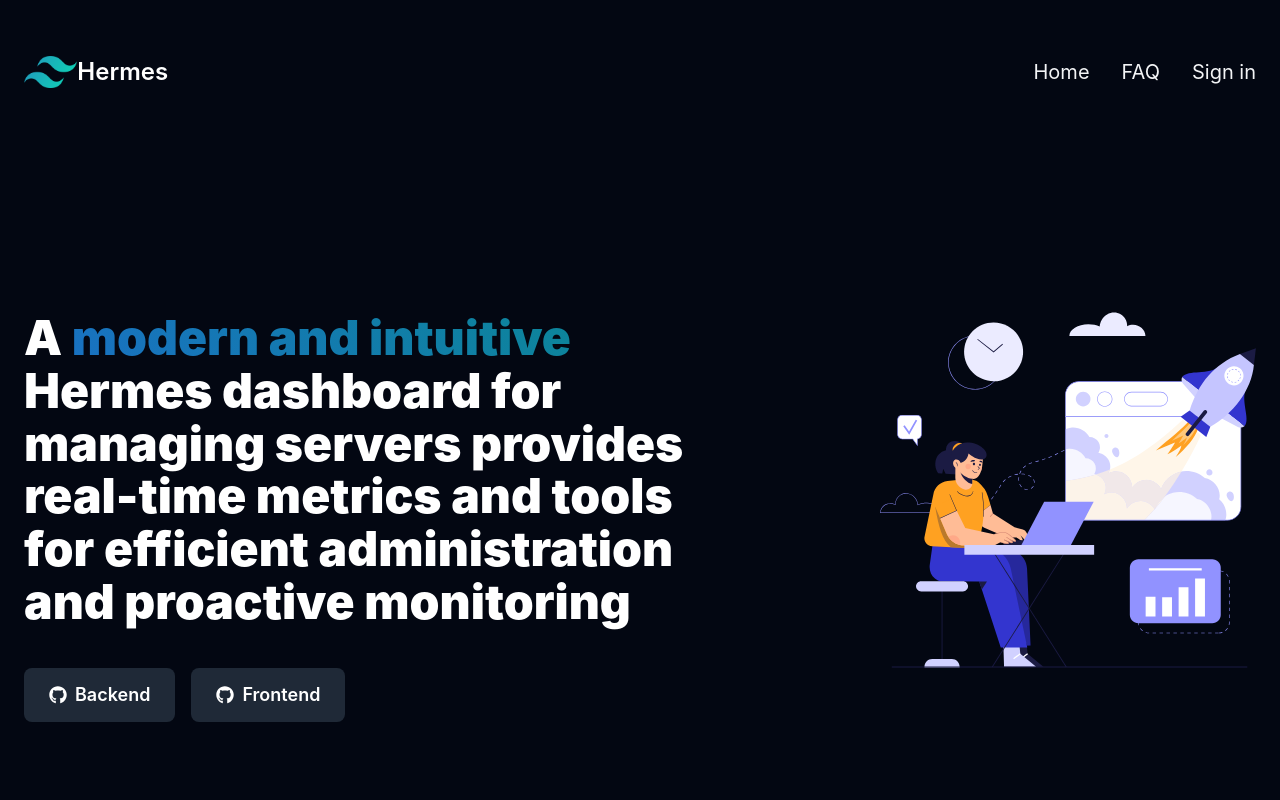
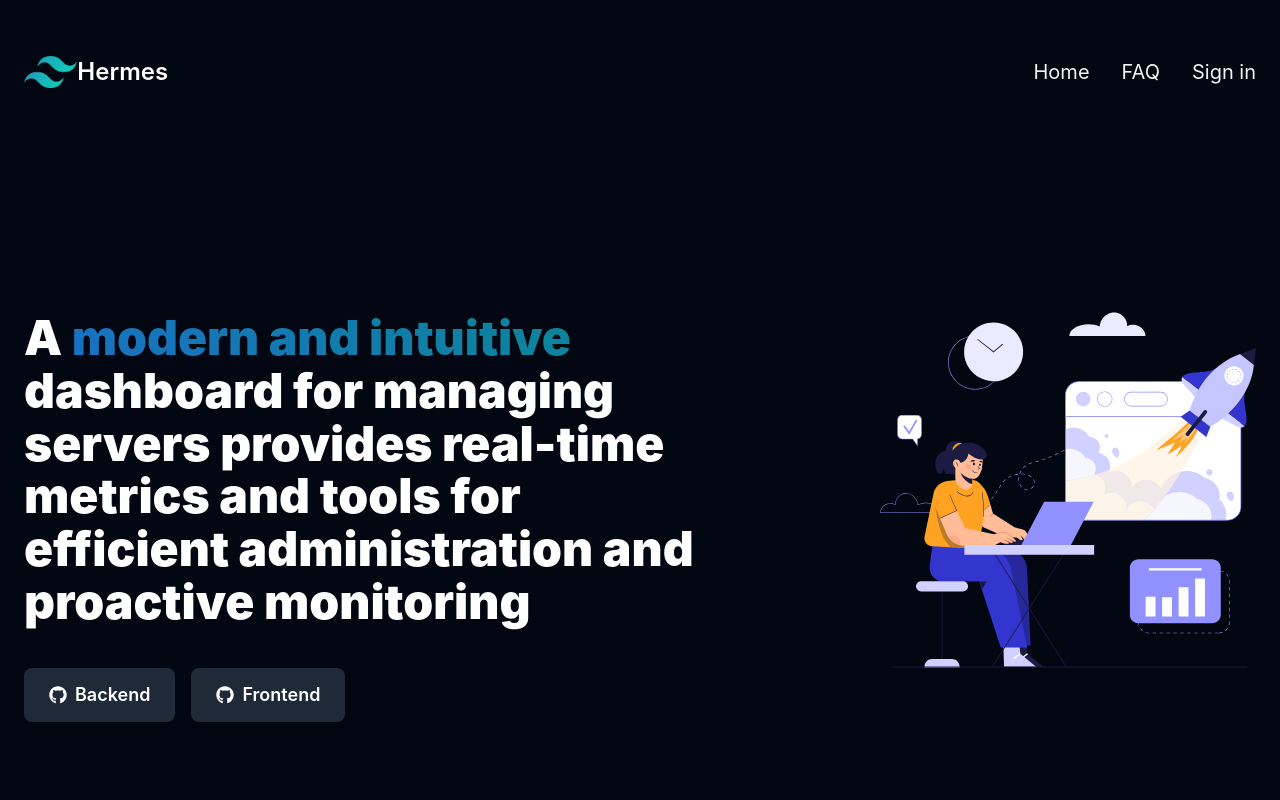
Before and after one commit to filipzytka/Hermes-Frontend, a React (Vite) app: page / in a window 1280 px wide. Shown: the top 800 px of the page. Built offline with nearby package versions, Linux system fonts and the light colour scheme; no server answers.

Commit message:
Update HeroTitle.tsx

```diff
--- a/src/pages/Home/HeroTitle.tsx
+++ b/src/pages/Home/HeroTitle.tsx
@@ -19,8 +19,8 @@ export function HeroTitle() {
             >
               modern and intuitive
             </Text>{" "}
-            Hermes dashboard for managing servers provides real-time metrics and
-            tools for efficient administration and proactive monitoring
+            dashboard for managing servers provides real-time metrics and tools
+            for efficient administration and proactive monitoring
           </h1>
           <Image src={image} className={classes.image} />
         </div>
```
